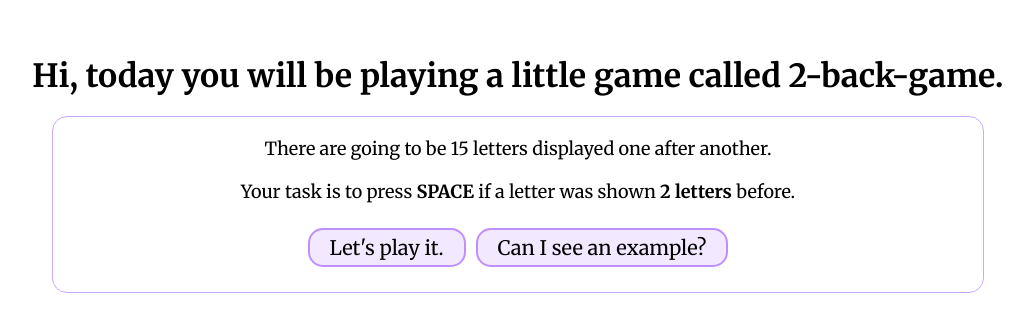
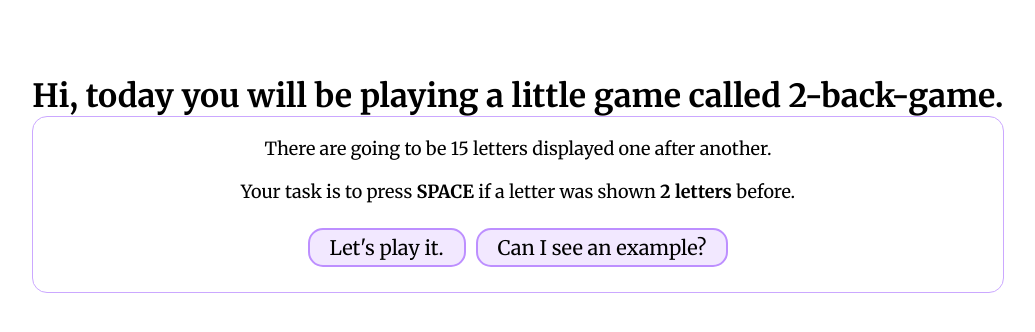
Before and after one commit to arianaamx/2-back-game, a React (Create React App) app: page / in a window 1280 px wide. Shown: the part 176-508 px from the top of the page, without its empty margins (122-1157 px from the left). Built offline with nearby package versions, Linux system fonts and the light colour scheme.

Commit message:
Add padding

```diff
--- a/src/components/start-page/index.tsx
+++ b/src/components/start-page/index.tsx
@@ -30,6 +30,8 @@ const StartPage = () => {
 export default StartPage;
 
 const Description = styled.div`
+  padding: 20px 0;
+
   display: flex;
   flex-direction: column;
   justify-content: center;
@@ -37,8 +39,6 @@ const Description = styled.div`
 
   border: 1px solid ${colors.lightLilac};
   border-radius: 15px;
-  padding: 20px;
-  margin: 20px;
 
   p {
     padding-bottom: 20px;
```
